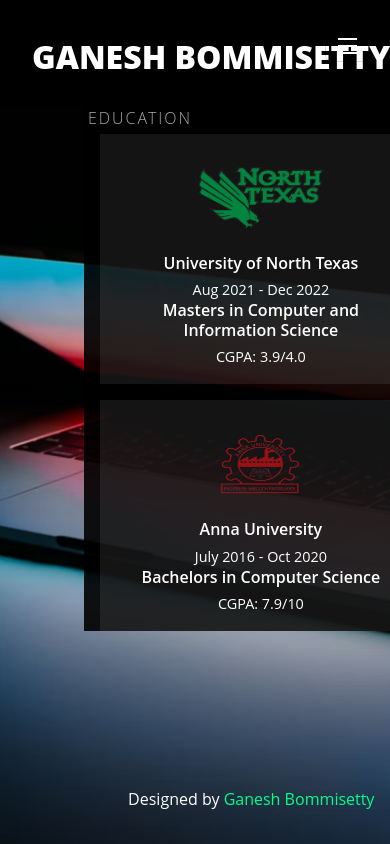
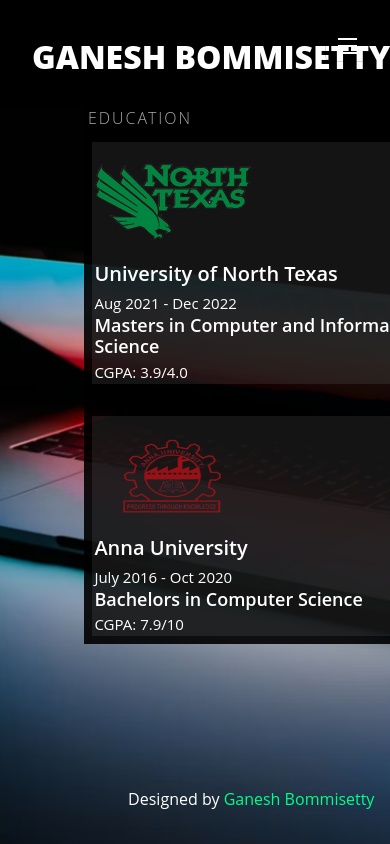
Before and after one commit to ganeshbommisetty/my-portfolio, a React (Vite) app: page /education in a window 390 px wide. Shown: the top 844 px of the page. Built offline with nearby package versions, Linux system fonts and the light colour scheme.

Commit message:
updating code for linkedin view

```diff
--- a/index.html
+++ b/index.html
@@ -3,6 +3,10 @@
   <head>
     <meta charset="UTF-8" />
     <link rel="icon" type="image/svg+xml" href="/vite.svg" />
+    <meta property="og:title" content="Ganesh Bommisetty Portfolio" />
+    <meta property="og:description" content="Software Engineer | Portfolio showcasing my work, skills, and resume" />
+    <meta property="og:image" content="https://ganeshbommisetty.github.io/preview-img.png" />
+    <meta property="og:url" content="https://ganeshbommisetty.github.io" />
     <title>Ganesh Bommisetty</title>
   </head>
   <body>
--- a/src/components/Education/Education.css
+++ b/src/components/Education/Education.css
@@ -37,41 +37,3 @@
     height: 7.5rem;
     width: 10rem;
 }
-
-@media (max-width: 980px) {
-    .education-container {
-      grid-template-columns: 1fr;
-      padding: 0 1rem;
-      gap: 1rem;
-    }
-
-    .education-card {
-      width: 100%;
-      min-width: auto;
-      padding: 1rem;
-      margin: 0 auto;
-      align-items: center;
-      text-align: center;
-    }
-
-    .education-icon {
-      height: 6rem;
-      width: 8rem;
-      margin-bottom: 0.5rem;
-    }
-
-    .cards-title {
-      font-size: 1rem;
-      margin-bottom: 0.3rem;
-    }
-
-    .education-card-content > * {
-      font-size: 0.9rem;
-      margin-bottom: 4px;
-    }
-
-    .education-card-content > h4 {
-      font-size: 1rem;
-      font-weight: 600;
-    }
-}
```
Also changed, not shown: public/preview-img.png (added).
